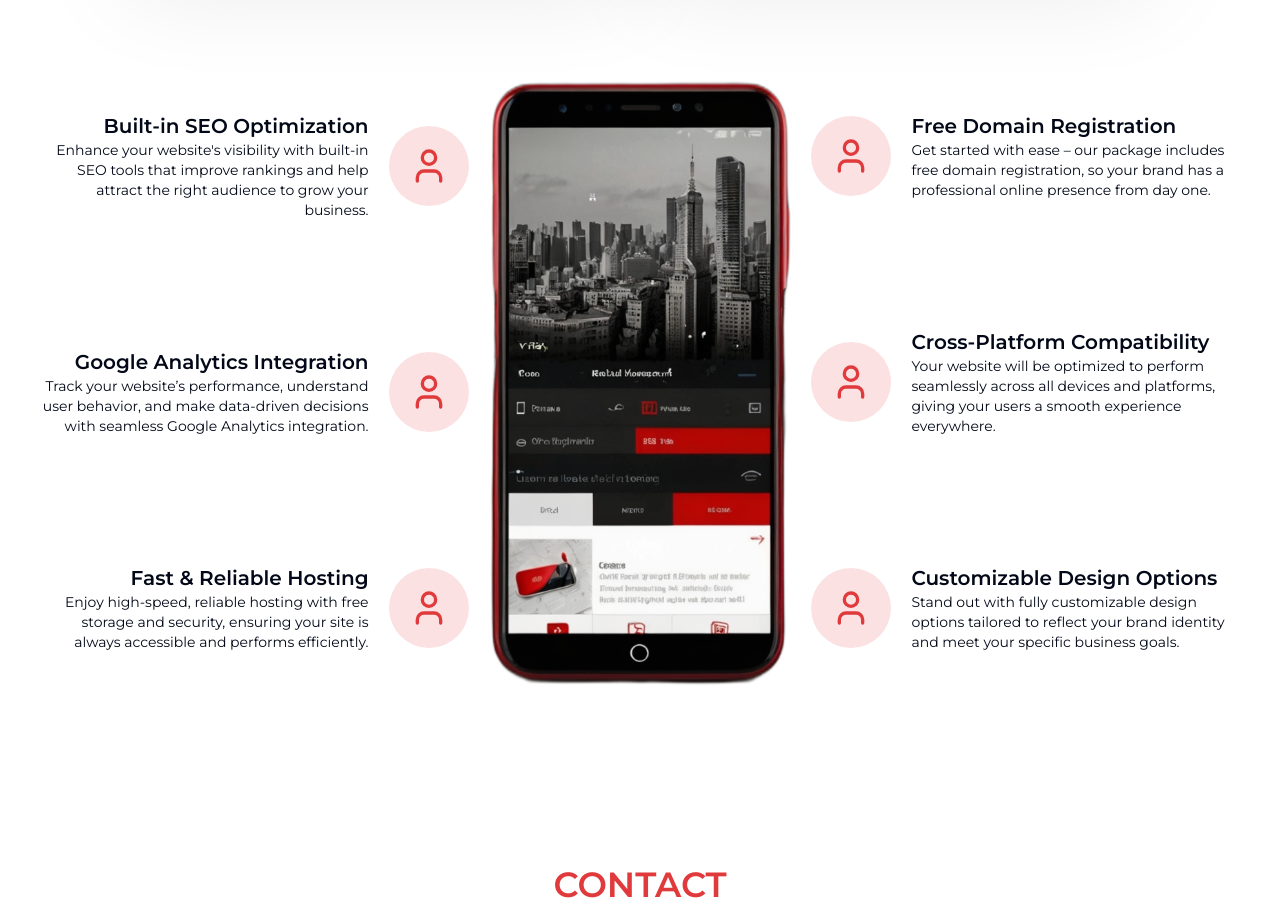
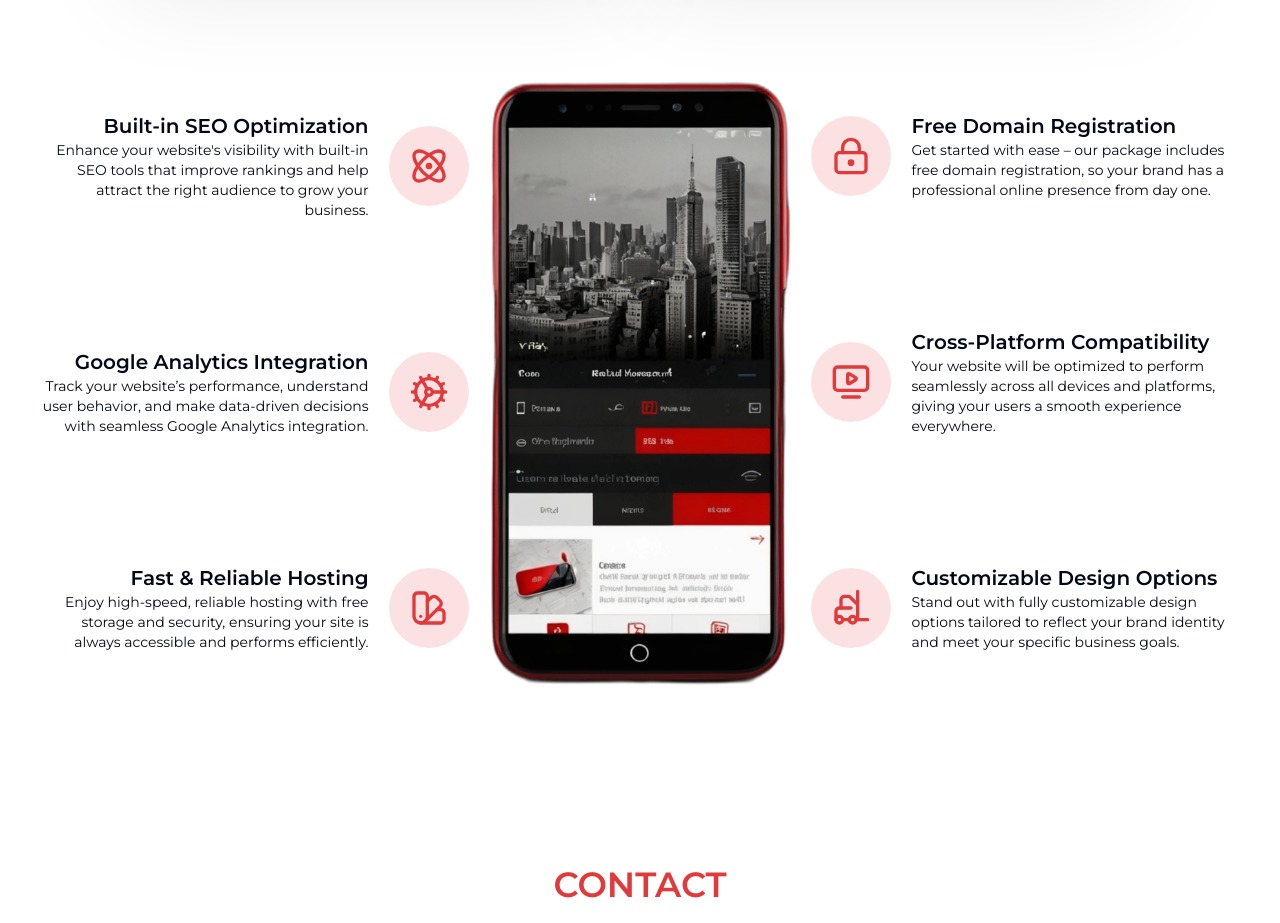
Before and after one commit to raveenrv904/TheNetSense-NextJs, a Next.js app: page / in a window 1280 px wide. Shown: the part 3180-4103 px from the top of the page. Built offline with nearby package versions, Linux system fonts and the light colour scheme.

Commit message:
Changed Icons in OnBoard Section

```diff
--- a/components/OnBoard.tsx
+++ b/components/OnBoard.tsx
@@ -3,7 +3,14 @@
 import React from "react";
 import { motion } from "framer-motion";
 import OnBoardCard from "./OnBoardCard";
-import { User } from "lucide-react";
+import {
+  Atom,
+  Cog,
+  Forklift,
+  LockKeyhole,
+  SwatchBook,
+  TvMinimalPlay,
+} from "lucide-react";
 import Image from "next/image";
 import OnBoardImage from "./assets/Onboard.png";
 
@@ -21,7 +28,7 @@ const OnBoard = () => {
           <OnBoardCard
             title="Built-in SEO Optimization"
             desc="Enhance your website's visibility with built-in SEO tools that improve rankings and help attract the right audience to grow your business."
-            Icon={User}
+            Icon={Atom}
             isLeft
           />
         </motion.div>
@@ -35,7 +42,7 @@ const OnBoard = () => {
           <OnBoardCard
             title="Google Analytics Integration"
             desc="Track your website’s performance, understand user behavior, and make data-driven decisions with seamless Google Analytics integration."
-            Icon={User}
+            Icon={Cog}
             isLeft
           />
         </motion.div>
@@ -49,7 +56,7 @@ const OnBoard = () => {
           <OnBoardCard
             title="Fast & Reliable Hosting"
             desc="Enjoy high-speed, reliable hosting with free storage and security, ensuring your site is always accessible and performs efficiently."
-            Icon={User}
+            Icon={SwatchBook}
             isLeft
           />
         </motion.div>
@@ -83,7 +90,7 @@ const OnBoard = () => {
           <OnBoardCard
             title="Free Domain Registration"
             desc="Get started with ease – our package includes free domain registration, so your brand has a professional online presence from day one."
-            Icon={User}
+            Icon={LockKeyhole}
           />
         </motion.div>
 
@@ -96,7 +103,7 @@ const OnBoard = () => {
           <OnBoardCard
             title="Cross-Platform Compatibility"
             desc="Your website will be optimized to perform seamlessly across all devices and platforms, giving your users a smooth experience everywhere."
-            Icon={User}
+            Icon={TvMinimalPlay}
           />
         </motion.div>
 
@@ -109,7 +116,7 @@ const OnBoard = () => {
           <OnBoardCard
             title="Customizable Design Options"
             desc="Stand out with fully customizable design options tailored to reflect your brand identity and meet your specific business goals."
-            Icon={User}
+            Icon={Forklift}
           />
         </motion.div>
       </div>
```
